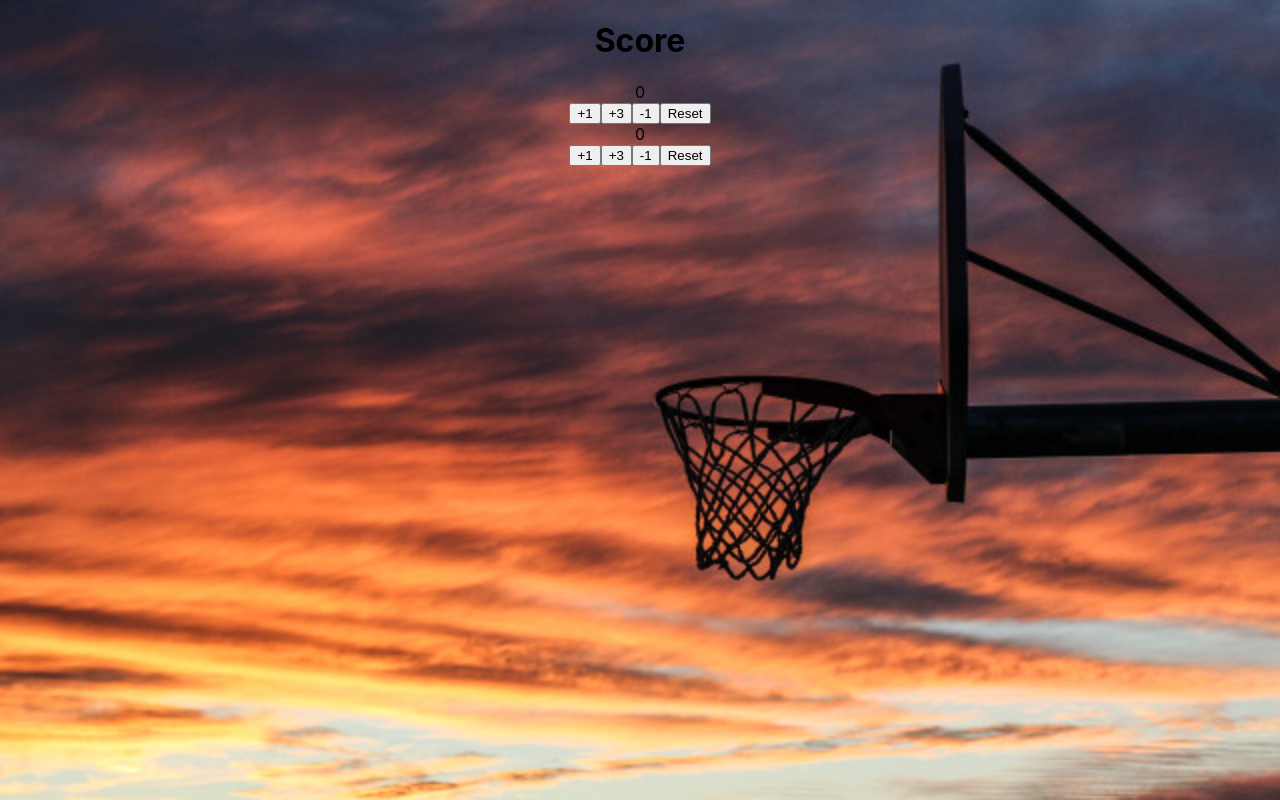
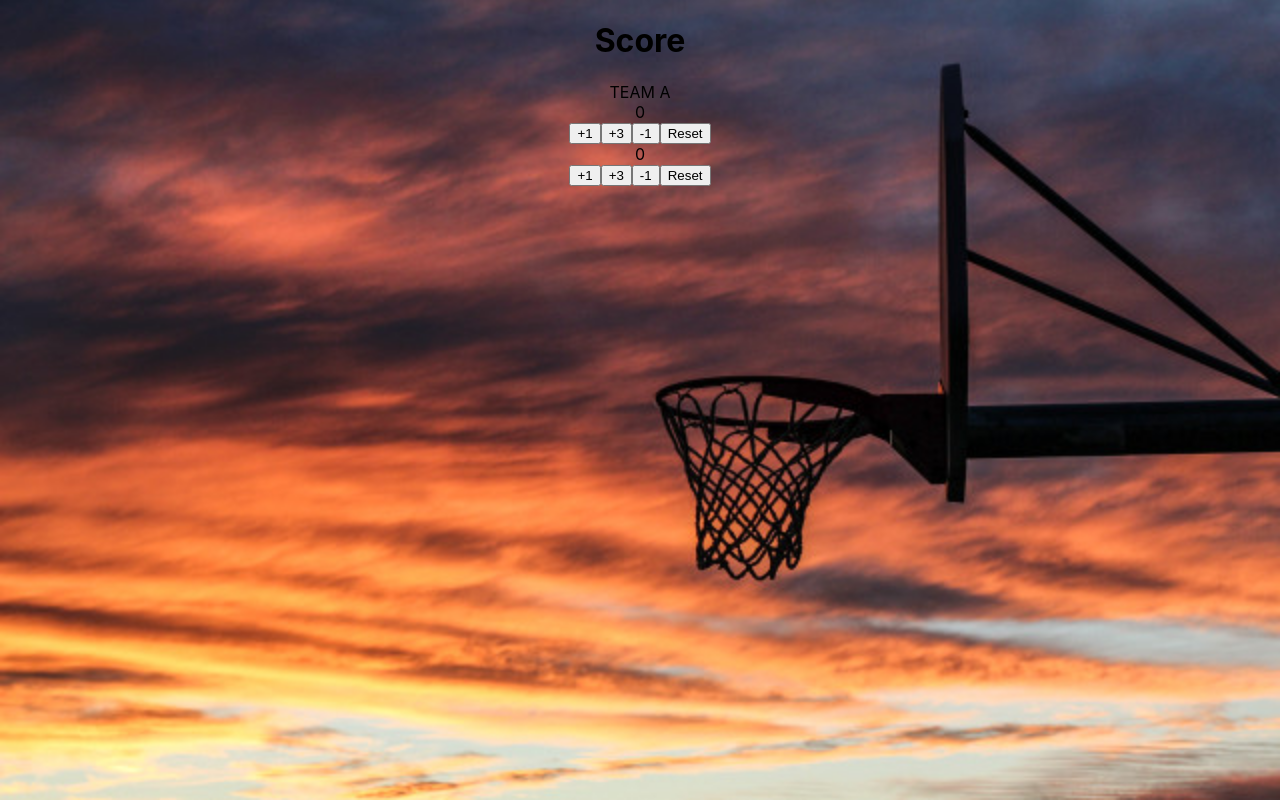
Before and after one commit to lroberts77/Tdd-react-practice, a React (Create React App) app: page / in a window 1280 px wide. Built offline with nearby package versions, Linux system fonts and the light colour scheme.

Commit message:
added div to render TEAM A and passed test

```diff
--- a/src/Counter.js
+++ b/src/Counter.js
@@ -6,6 +6,7 @@ export default function Counter() {
   return(
     <div>
       <h1>Score</h1>
+      <div id="team-a">TEAM A</div>
       <div id="counter-valuea">{countera}</div>
       <button id="increment-btna" onClick={() => setcountera( countera + 1 )}>+1</button>
       <button id="increment3-btna" onClick={() => setcountera( countera + 3 )}>+3</button>
```
Also changed, not shown: 1 other file (tests, documents, lock files or other folders).
